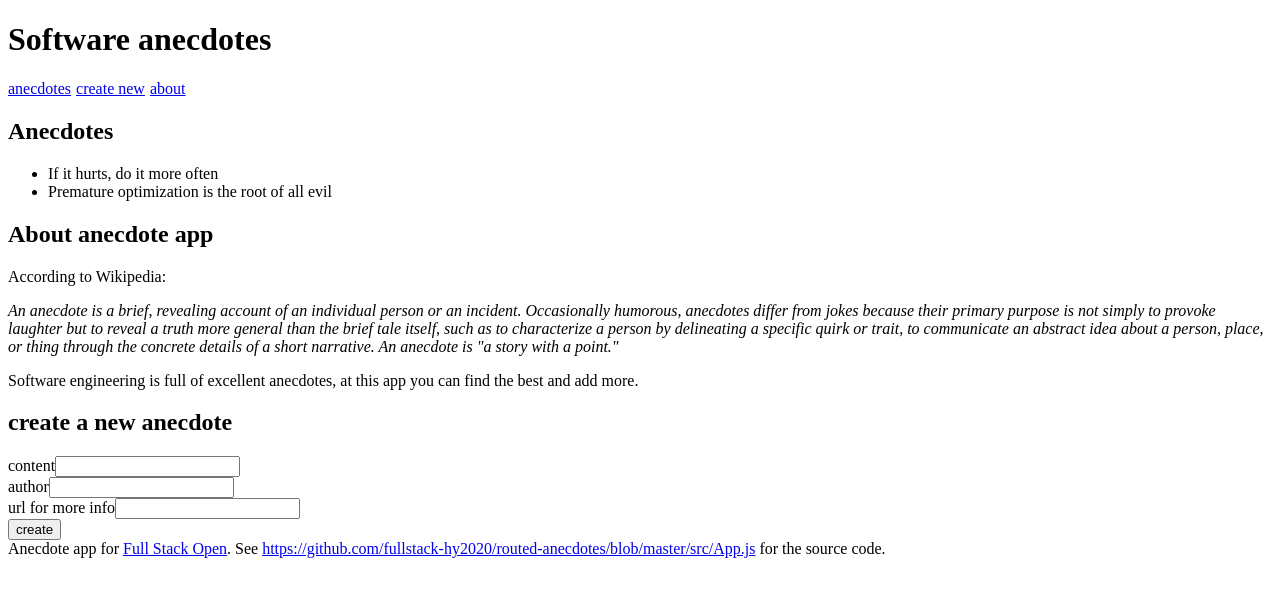
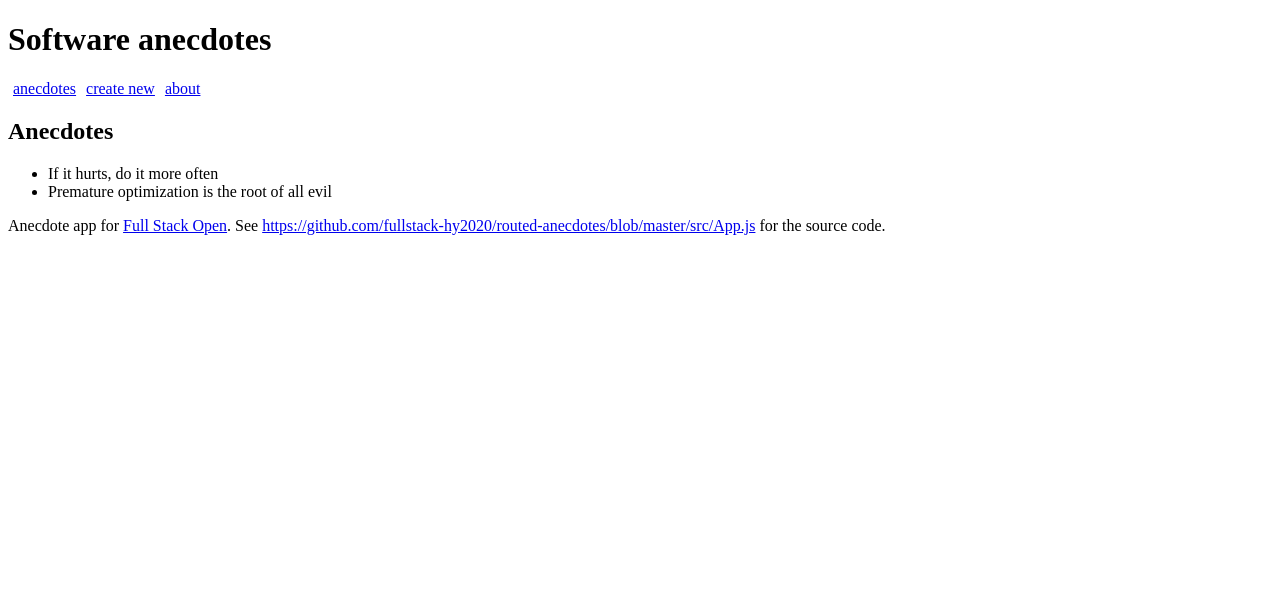
Before and after one commit to gricius/routed-anecdotes, a React (Vite) app: page / in a window 1280 px wide. Shown: the top 596 px of the page. Built offline with nearby package versions, Linux system fonts and the light colour scheme.

Commit message:
add 7.1: routed anecdotes, step1

```diff
--- a/package.json
+++ b/package.json
@@ -11,7 +11,8 @@
   },
   "dependencies": {
     "react": "^18.2.0",
-    "react-dom": "^18.2.0"
+    "react-dom": "^18.2.0",
+    "react-router-dom": "^6.18.0"
   },
   "devDependencies": {
     "@types/react": "^18.2.15",
--- a/src/App.jsx
+++ b/src/App.jsx
@@ -1,17 +1,9 @@
 import { useState } from 'react'
 
-const Menu = () => {
-  const padding = {
-    paddingRight: 5
-  }
-  return (
-    <div>
-      <a href='#' style={padding}>anecdotes</a>
-      <a href='#' style={padding}>create new</a>
-      <a href='#' style={padding}>about</a>
-    </div>
-  )
-}
+import {
+  Routes,
+  Route,
+  Link} from 'react-router-dom'
 
 const AnecdoteList = ({ anecdotes }) => (
   <div>
@@ -122,13 +114,23 @@ const App = () => {
     setAnecdotes(anecdotes.map(a => a.id === id ? voted : a))
   }
 
+  const padding = {
+    padding: 5
+  }
+
   return (
     <div>
       <h1>Software anecdotes</h1>
-      <Menu />
-      <AnecdoteList anecdotes={anecdotes} />
-      <About />
-      <CreateNew addNew={addNew} />
+      <div>
+        <Link style={padding} to='/'>anecdotes</Link>
+        <Link style={padding} to='/create'>create new</Link>
+        <Link style={padding} to='/about'>about</Link>
+      </div>
+      <Routes>
+        <Route path='/' element={<AnecdoteList anecdotes={anecdotes} />} />
+        <Route path='/create' element={<CreateNew addNew={addNew} />} />
+        <Route path='/about' element={<About />} />
+      </Routes>
       <Footer />
     </div>
   )
--- a/src/main.jsx
+++ b/src/main.jsx
@@ -1,5 +1,6 @@
 import React from 'react'
 import ReactDOM from 'react-dom/client'
 import App from './App'
+import { BrowserRouter as Router } from 'react-router-dom'
 
-ReactDOM.createRoot(document.getElementById('root')).render(<App />)
+ReactDOM.createRoot(document.getElementById('root')).render(<Router><App /></Router>)
```
Also changed, not shown: 2 other files (tests, documents, lock files or other folders).
